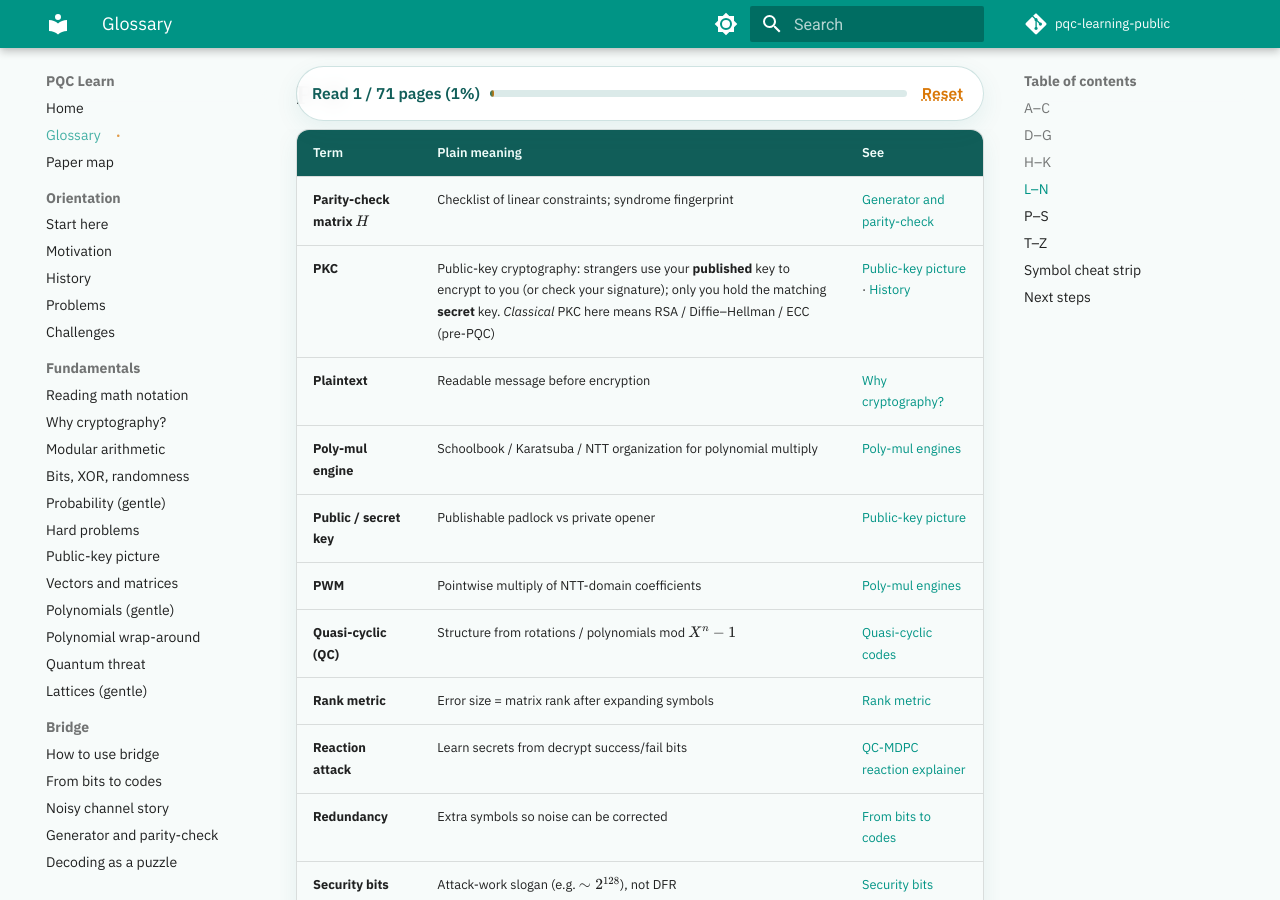
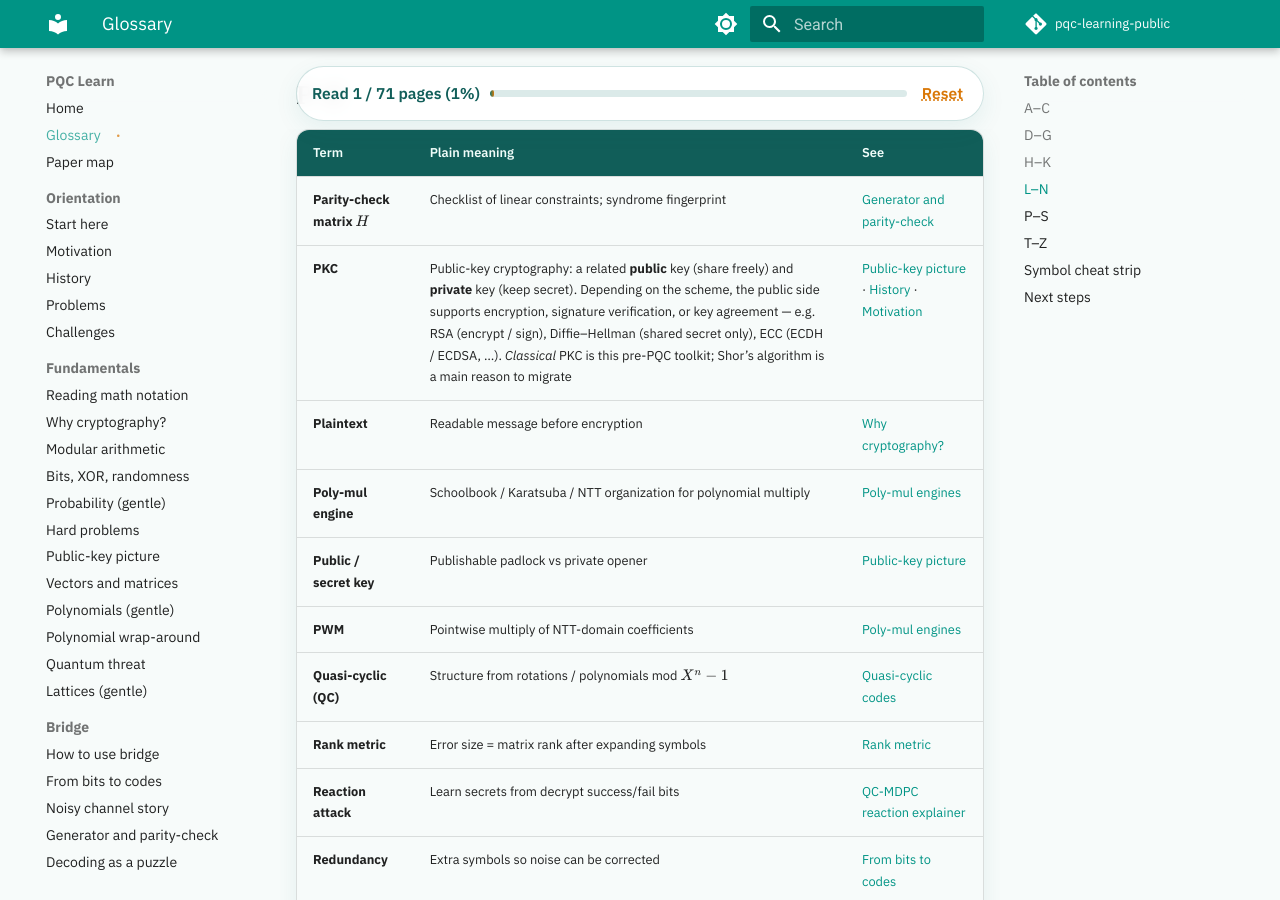
Before and after one commit to Post-Quantum-Cryptography-PQC/learning, an MkDocs documentation site: the page built from docs/glossary.md, in a window 1280 px wide and 900 px high, scrolled down 3339 px. Built offline with MkDocs 1.6.1 and Material for MkDocs 9.7.7, drawn with Linux system fonts in a browser that asks for light colours; comment, search, counter and statistics services are not loaded.

Commit message:
sync from pqc-learning-public@d6c6597

```diff
--- a/docs/glossary.md
+++ b/docs/glossary.md
@@ -73,7 +73,7 @@ A quick dictionary for this curriculum. Each entry is one or two sentences plus
 | Term | Plain meaning | See |
 |------|---------------|-----|
 | **Parity-check matrix $H$** | Checklist of linear constraints; syndrome fingerprint | [Generator and parity-check](bridge/generator-and-parity-check.md) |
-| <a id="pkc"></a>**PKC** | Public-key cryptography: strangers use your **published** key to encrypt to you (or check your signature); only you hold the matching **secret** key. *Classical* PKC here means RSA / Diffie–Hellman / ECC (pre-PQC) | [Public-key picture](fundamentals/public-key-picture.md) · [History](orientation/history.md) |
+| <a id="pkc"></a>**PKC** | Public-key cryptography: a related **public** key (share freely) and **private** key (keep secret). Depending on the scheme, the public side supports encryption, signature verification, or key agreement — e.g. RSA (encrypt / sign), Diffie–Hellman (shared secret only), ECC (ECDH / ECDSA, …). *Classical* PKC is this pre-PQC toolkit; Shor’s algorithm is a main reason to migrate | [Public-key picture](fundamentals/public-key-picture.md) · [History](orientation/history.md) · [Motivation](orientation/motivation.md) |
 | **Plaintext** | Readable message before encryption | [Why cryptography?](fundamentals/why-cryptography.md) |
 | **Poly-mul engine** | Schoolbook / Karatsuba / NTT organization for polynomial multiply | [Poly-mul engines](concepts/poly-mul-engines.md) |
 | **Public / secret key** | Publishable padlock vs private opener | [Public-key picture](fundamentals/public-key-picture.md) |
```
